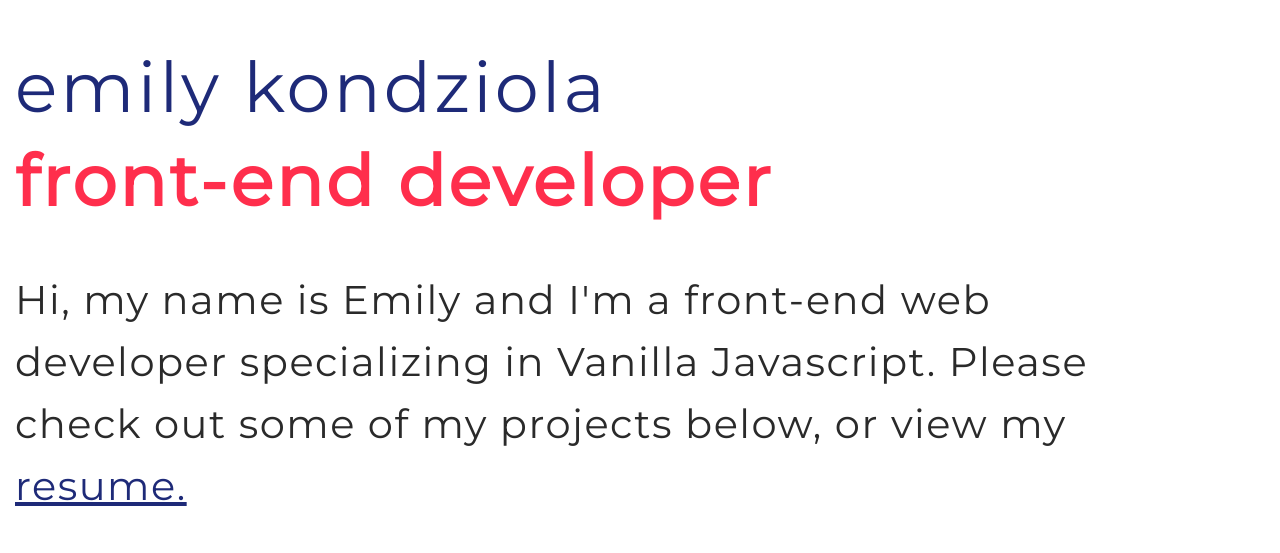
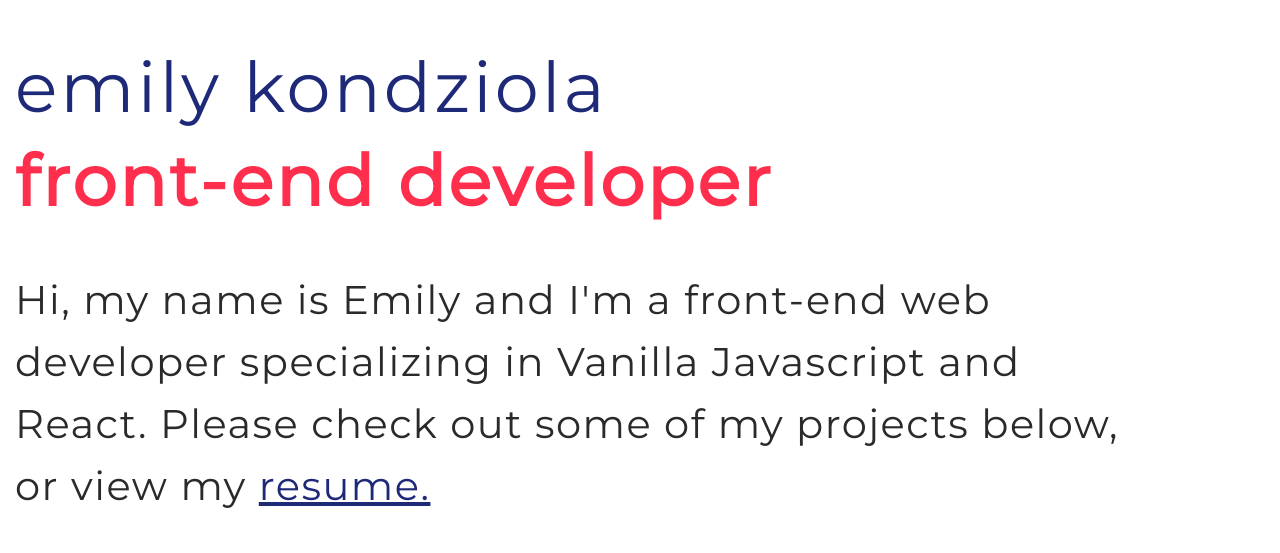
Before and after one commit to emilygracekz/Personal-website, a plain HTML site: page index.html in a window 1280 px wide. Shown: the part 103-656 px from the top of the page. Drawn offline with Linux system fonts and the light colour scheme.

Commit message:
Update index.html

```diff
--- a/index.html
+++ b/index.html
@@ -14,7 +14,7 @@
             <h1 data-type>emily kondziola</h1>
             <h2 data-type>front-end developer</h2>
             <!-- about me -->
-            <p> Hi, my name is Emily and I'm a front-end web developer specializing in Vanilla Javascript. Please
+            <p> Hi, my name is Emily and I'm a front-end web developer specializing in Vanilla Javascript and React. Please
             check out some of my
             projects below, or view my <a href=https://github.com/emilygracekz>resume.</a>
             <br />
```
